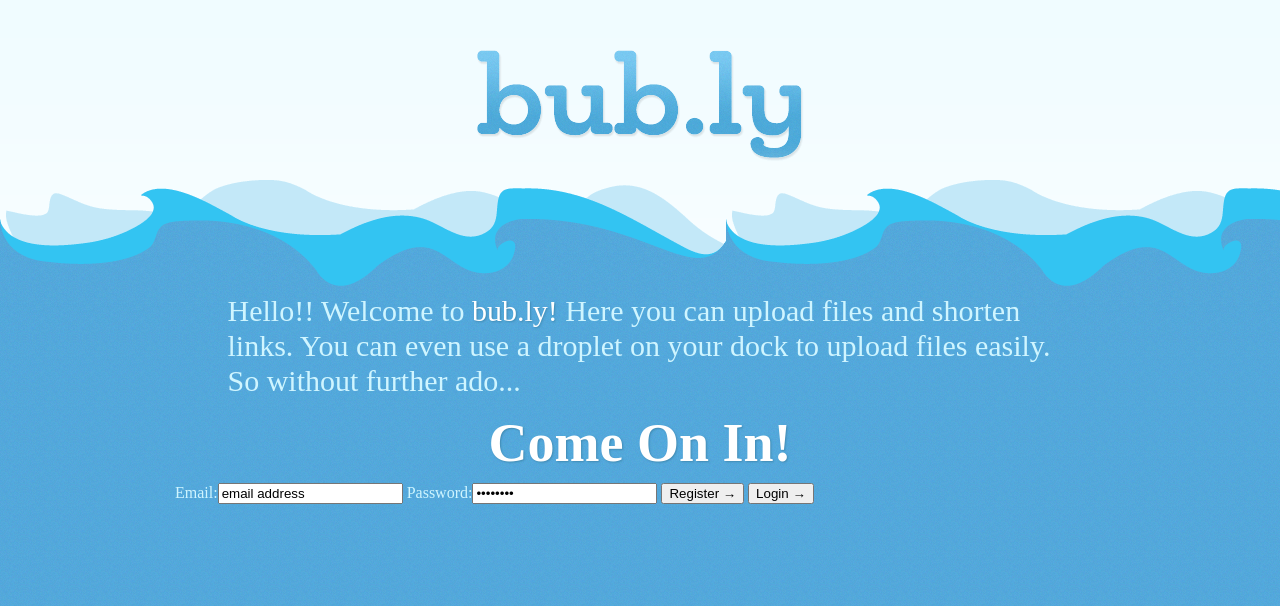
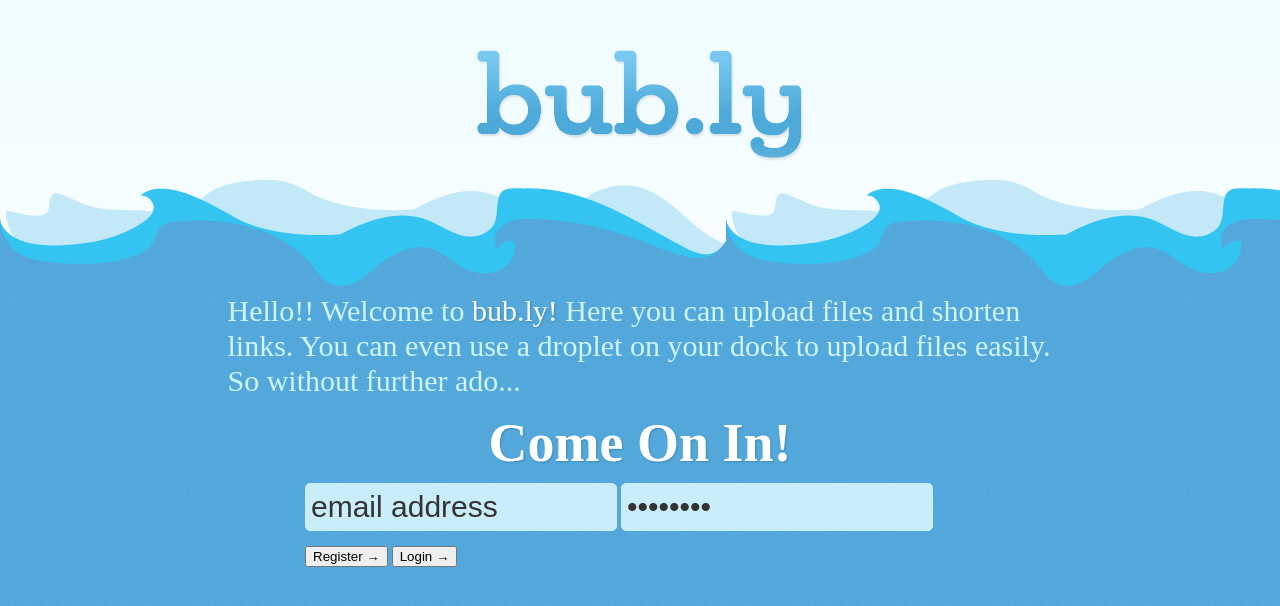
Before and after one commit to misstricky/Bub.ly, a Django app: template templates/landing.html in a window 1280 px wide. Shown: the top 606 px of the page. Run offline with Django 3.2, Linux system fonts and the light colour scheme; the template is opened without the code that fills it, so the values that code supplies are empty; some libraries are stand-ins or nearby versions.

Commit message:
some form styles

```diff
--- a/static/css/base.css
+++ b/static/css/base.css
@@ -78,3 +78,27 @@ a{
     margin-bottom:10px;
     text-shadow: #418bb3 1px 1px 2px;
 }
+
+#ocean-floor .ocean-form{
+    margin:0 auto;
+    width:670px;
+}
+
+#ocean-floor .ocean-form label{
+    display:none;
+}
+
+#ocean-floor .ocean-form #id_email, #ocean-floor .ocean-form #id_password{
+    background:#caedfa;
+    border:#caedfa 1px solid;
+    width:300px;
+    color:#333;
+    font-size:30px;
+    line-height:36px;
+    -webkit-border-radius: 5px;
+    -moz-border-radius: 5px;
+    border-radius: 5px;
+    margin-bottom:15px;
+    padding:5px;
+    font-weight:500;
+}
```
